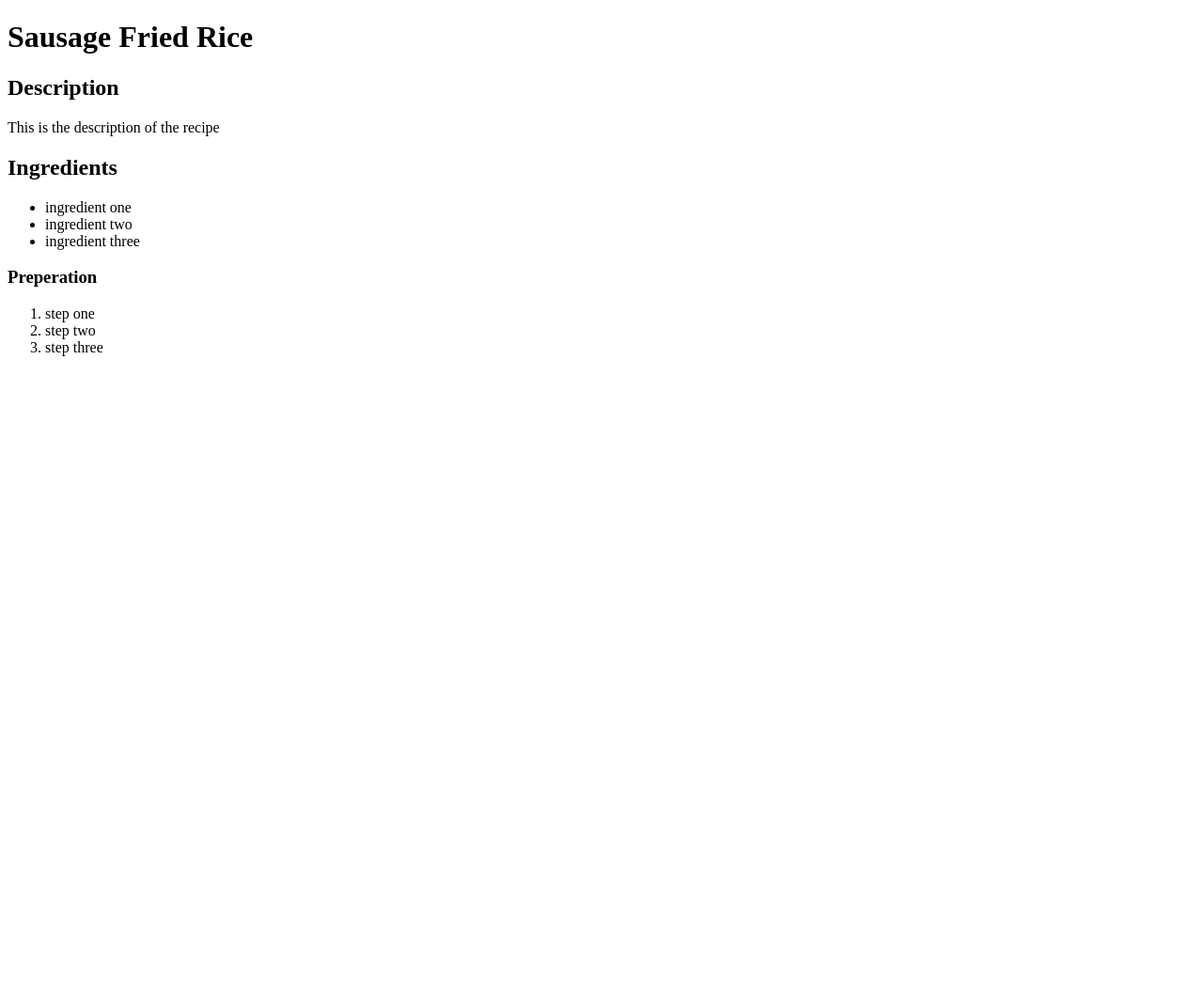
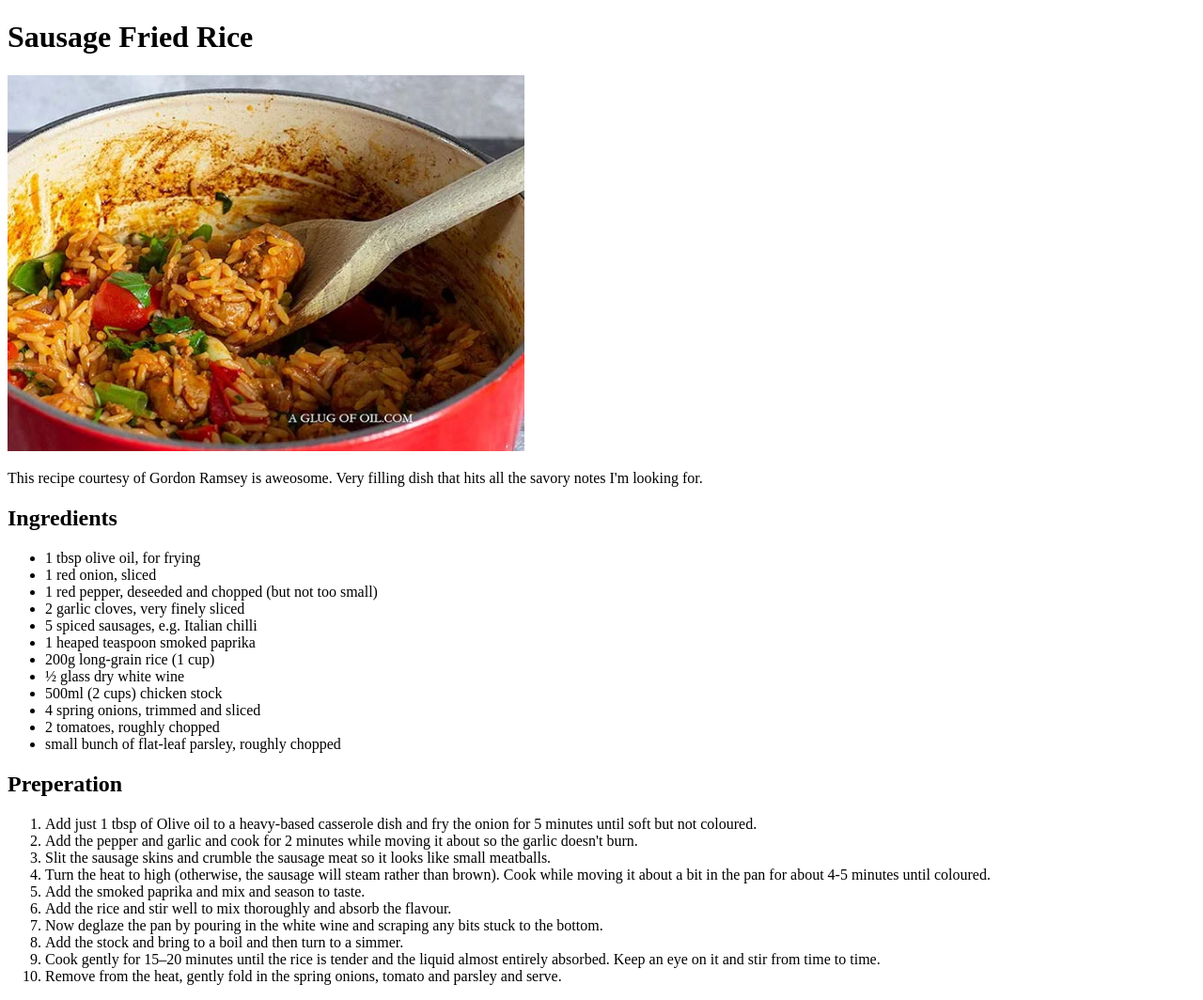
Before and after one commit to ThomasMagee10/odin-recipes, a plain HTML site: page recipes/sausage-fried-rice.html in a window 1280 px wide. Shown: the whole page at 94% size. Before the commit the page ends 800 px from the top, so only its background shows below. Drawn offline with Linux system fonts and the light colour scheme.

Commit message:
add ingredients and method and pictures to recipes saved images into images repo

```diff
--- a/recipes/sausage-fried-rice.html
+++ b/recipes/sausage-fried-rice.html
@@ -9,24 +9,40 @@
 <body>
 <h1>Sausage Fried Rice</h1>
 
+<img src="../images/sausage-fried-rice.webp" alt=sausage-fried-rice height="400" width="550">
 
-<h2>Description</h2>
 <p>
-This is the description of the recipe
+This recipe courtesy of Gordon Ramsey is aweosome. Very filling dish that hits all the savory notes I'm looking for.
 </p>
 
 <h2>Ingredients</h2>
 <ul>
-    <li>ingredient one</li>
-    <li>ingredient two</li>
-    <li>ingredient three</li>
+    <li>1 tbsp olive oil, for frying</li>
+    <li>1 red onion, sliced</li>
+    <li>1 red pepper, deseeded and chopped (but not too small)</li>
+    <li>2 garlic cloves, very finely sliced</li>
+    <li>5 spiced sausages, e.g. Italian chilli</li>
+    <li>1 heaped teaspoon smoked paprika</li>
+    <li>200g long-grain rice (1 cup)</li>
+    <li>½ glass dry white wine</li>
+    <li>500ml (2 cups) chicken stock</li>
+    <li>4 spring onions, trimmed and sliced </li>
+    <li>2 tomatoes, roughly chopped</li>
+    <li>small bunch of flat-leaf parsley, roughly chopped</li>
 </ul>
 
-<h3>Preperation</h3>
+<h2>Preperation</h2>
 <ol>
-    <li>step one</li>
-    <li>step two</li>
-    <li>step three</li>
+    <li>Add just 1 tbsp of Olive oil to a heavy-based casserole dish and fry the onion for 5 minutes until soft but not coloured.</li>
+    <li>Add the pepper and garlic and cook for 2 minutes while moving it about so the garlic doesn't burn.</li>
+    <li>Slit the sausage skins and crumble the sausage meat so it looks like small meatballs.</li>
+    <li>Turn the heat to high (otherwise, the sausage will steam rather than brown). Cook while moving it about a bit in the pan for about 4-5 minutes until coloured.</li>
+    <li>Add the smoked paprika and mix and season to taste.</li>
+    <li>Add the rice and stir well to mix thoroughly and absorb the flavour.</li>
+    <li>Now deglaze the pan by pouring in the white wine and scraping any bits stuck to the bottom.</li>
+    <li>Add the stock and bring to a boil and then turn to a simmer.</li>
+    <li>Cook gently for 15–20 minutes until the rice is tender and the liquid almost entirely absorbed. Keep an eye on it and stir from time to time.</li>
+    <li>Remove from the heat, gently fold in the spring onions, tomato and parsley and serve.</li>
 </ol>
 
 </body>
```
Also changed, not shown: recipes/chickpea-risoto.html (+1 -1 lines), recipes/one-pot-pasta.html (+16 -10 lines), images/one-pot-pasta.webp (added), images/sausage-fried-rice.webp (added).
